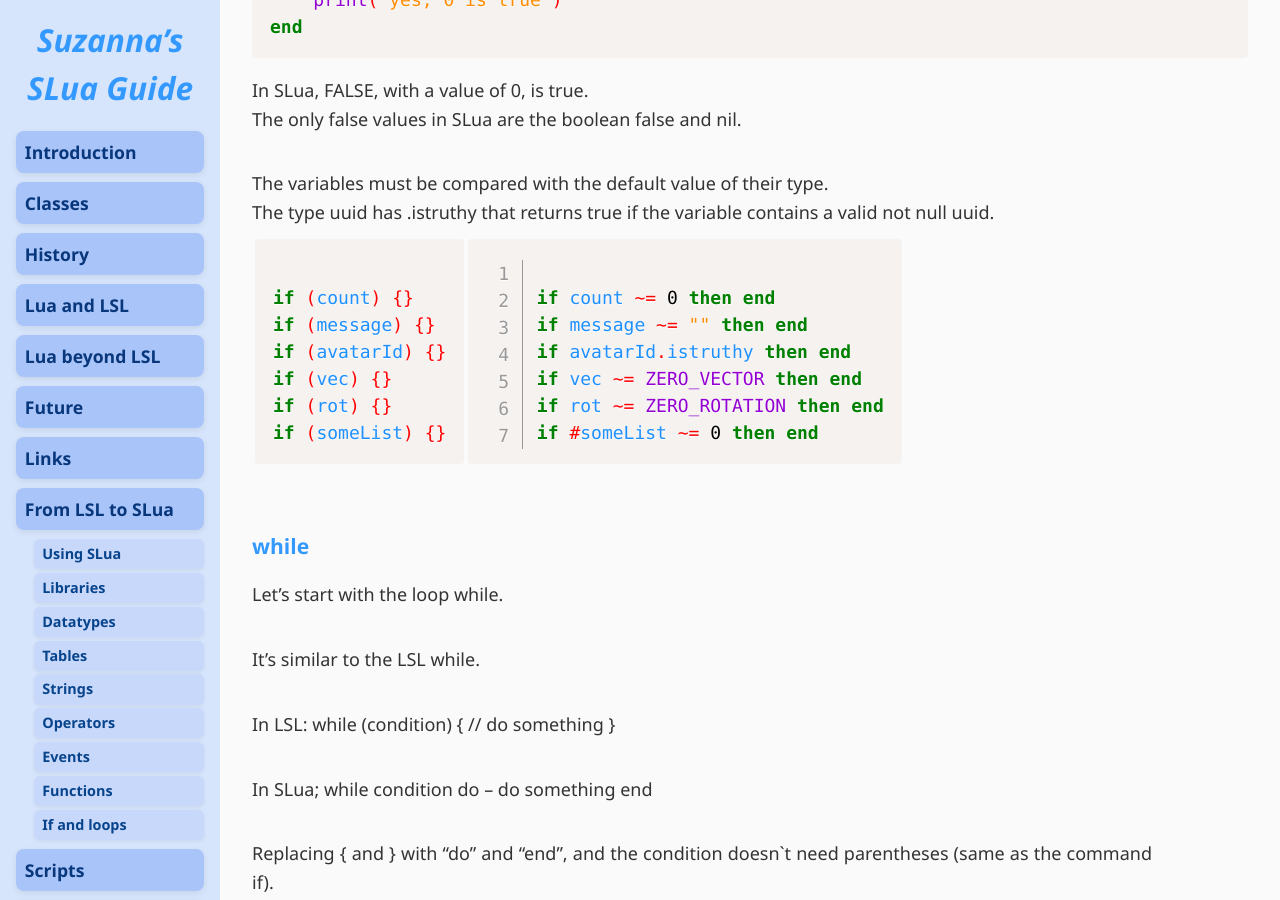
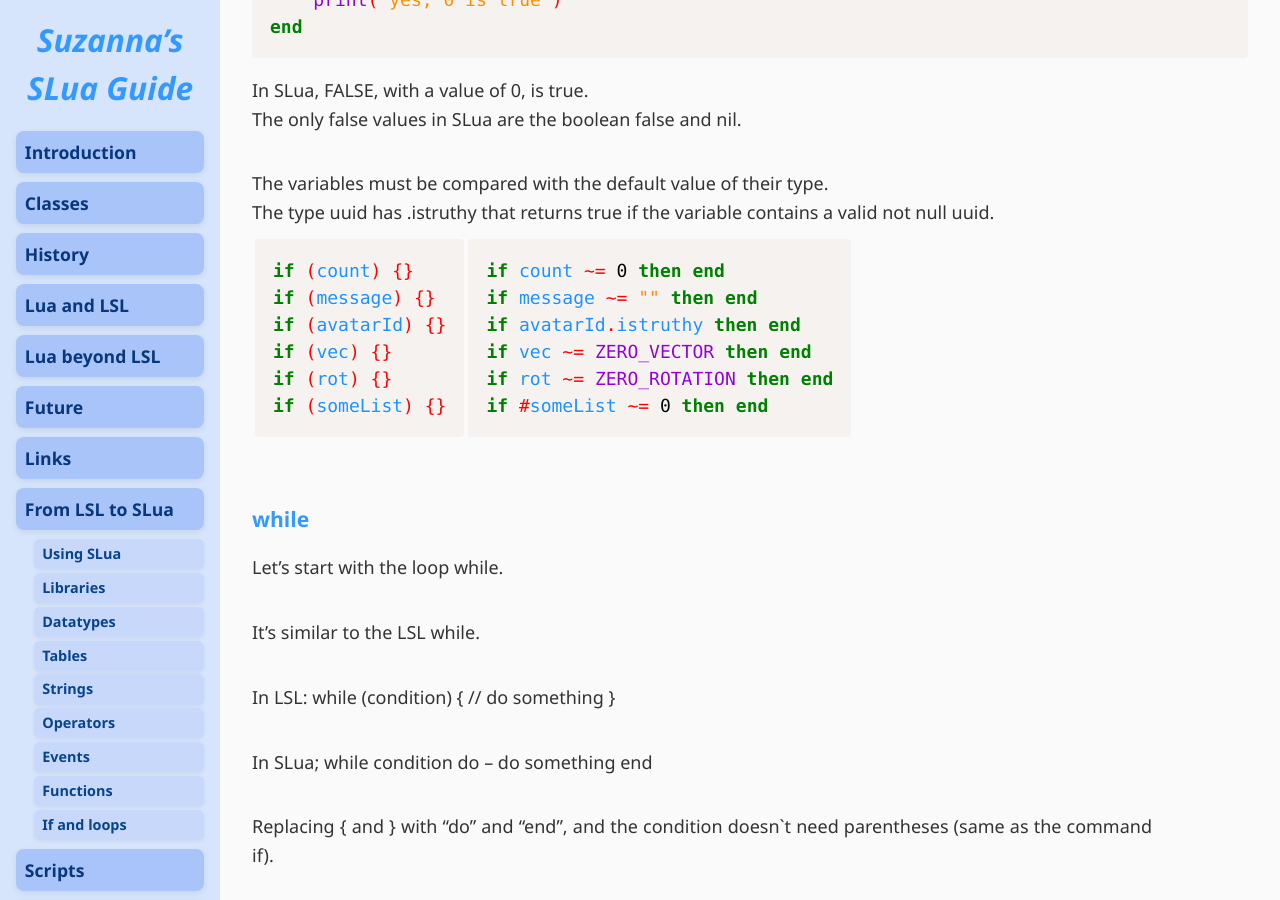
Before and after one commit to Suzanna-Linn/slua, a Jekyll site: the page built from docs/moving-if-and-loops.md, in a window 1280 px wide and 900 px high, scrolled down 2042 px. Built offline with Jekyll 4.4.1, drawn with Linux system fonts in a browser that asks for light colours; nearby versions of some CDN libraries; our own code applies the rules of GitHub Pages for plain Markdown files; comment, search, counter and statistics services are not loaded.

Commit message:
Update moving-if-and-loops.md

```diff
--- a/docs/moving-if-and-loops.md
+++ b/docs/moving-if-and-loops.md
@@ -101,8 +101,7 @@ The only false values in SLua are the boolean false and nil.
 The variables must be compared with the default value of their type.
 The type uuid has .istruthy that returns true if the variable contains a valid not null uuid.
 <table><tr><td>
-<pre class="language-lsl"><code class="language-lsl">
-if (count) {}
+<pre class="language-lsl"><code class="language-lsl">if (count) {}
 if (message) {}
 if (avatarId) {}
 if (vec) {}
@@ -110,8 +109,7 @@ if (rot) {}
 if (someList) {}
 </code></pre>
 </td><td>
-<pre class="language-slua line-numbers"><code class="language-slua">
-if count ~= 0 then end
+<pre class="language-slua"><code class="language-slua">if count ~= 0 then end
 if message ~= "" then end
 if avatarId.istruthy then end
 if vec ~= ZERO_VECTOR then end
```
